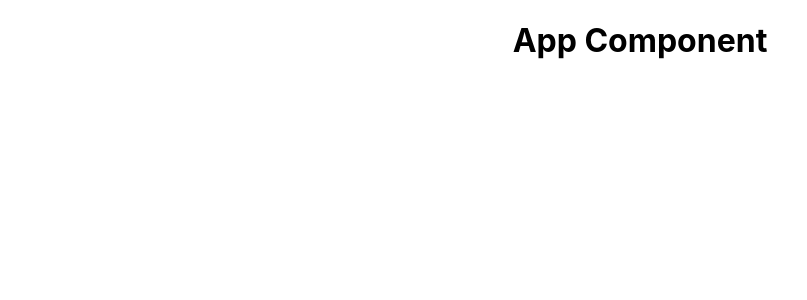
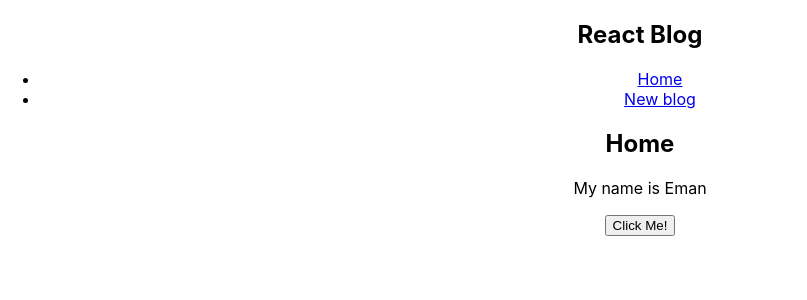
Before and after one commit to AsmaaIbrahim57/react-blog, a React (Create React App) app: page / in a window 1280 px wide. Shown: the top 300 px of the page, without its empty margins (0-807 px from the left). Built offline with nearby package versions, Linux system fonts and the light colour scheme; the HTML template or start-up script is replaced by a standard one.

Commit message:
events , components, useStatehook

```diff
--- a/src/App.js
+++ b/src/App.js
@@ -1,11 +1,15 @@
 import './App.css';
+import Navbar from "./components/Navbar";
+import Home from "./components/Home";
 
 function App() {
+  const intro = "Welcome to my first detailed React App!";
   return (
     <div className="App">
-      <h1>
-        App Component
-      </h1>
+      <Navbar/>
+      <div className="container">
+        <Home/>
+      </div>
     </div>
   );
 }
--- /dev/null
+++ b/src/components/Home.js
@@ -0,0 +1,22 @@
+import { useState } from "react";
+
+const Home = () =>{
+
+    const [name,setName] = useState('Eman');
+    const handleClick = ()=>{
+        setName("Asmaa");
+    };
+    return (
+        <section >
+            <h1>
+                Home
+            </h1>
+            <p> My name is {name}</p>
+            <div>
+                <button onClick={handleClick}>Click Me!</button>
+            </div>
+        </section>
+    );
+}
+
+export default Home;
--- /dev/null
+++ b/src/components/Navbar.js
@@ -0,0 +1,19 @@
+const Navbar = () =>{
+    return (
+        <nav>
+            <h2>React Blog</h2>
+            <div>
+                <ul>
+                    <li>
+                        <a href="/">Home</a>
+                    </li>
+                    <li>
+                        <a href="/create">New blog</a>
+                    </li>
+                </ul>
+            </div>
+        </nav>
+    )
+};
+
+export default Navbar;
```
